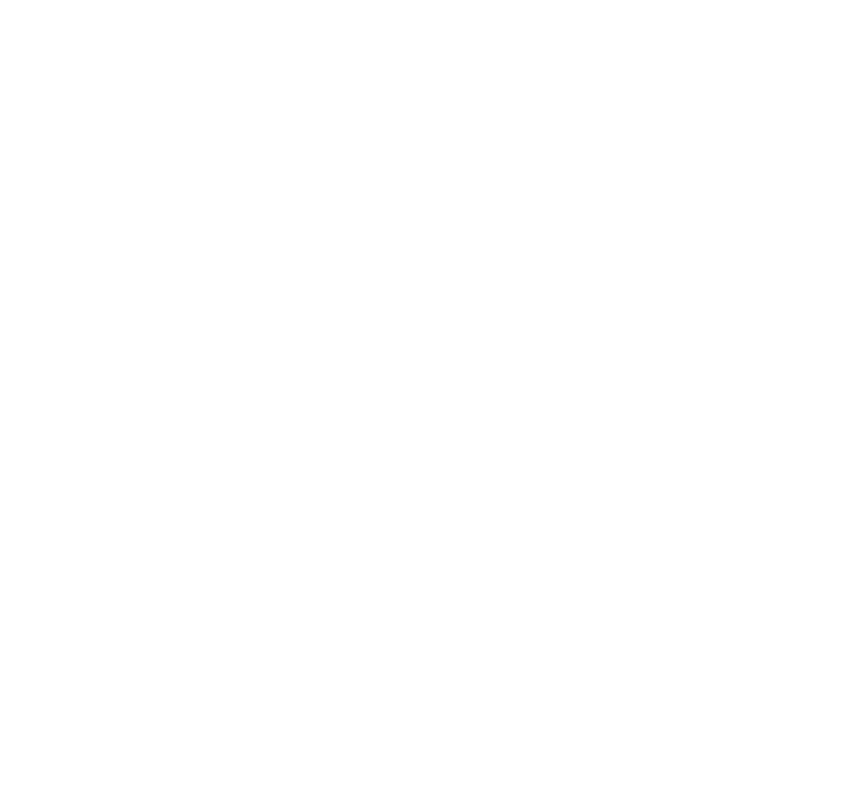
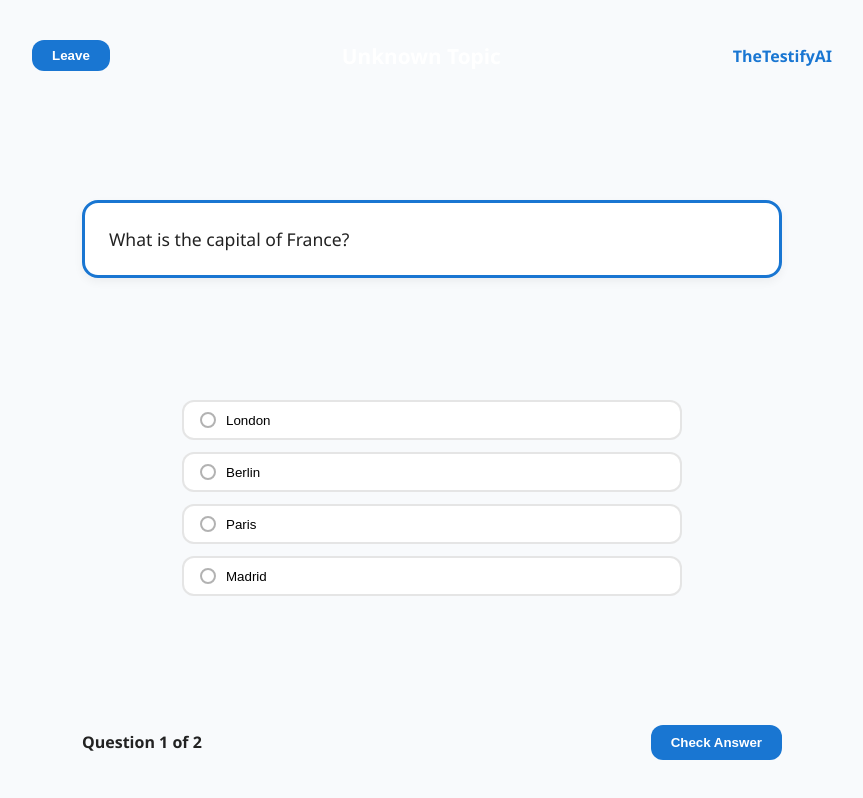
Before and after one commit to christensenandrew455-cell/Testifyai, a Next.js app: page /testchat in a window 1280 px wide. Before the commit this address had no page. Shown: the whole page, without its empty margins (208-1071 px from the left). Built offline with nearby package versions, Linux system fonts and the light colour scheme.

Commit message:
Update page.js

```diff
--- a/app/testchat/page.js
+++ b/app/testchat/page.js
@@ -1,168 +1,260 @@
 "use client";
+import { useState, useEffect } from "react";
+import { useSearchParams, useRouter } from "next/navigation";
 
-import { useState, useEffect } from "react";
-import { useRouter } from "next/navigation";
-import Link from "next/link";
+export default function TestChatPage() {
+  const router = useRouter();
+  const searchParams = useSearchParams();
+  const topic = searchParams.get("topic") || "Unknown Topic";
 
-export default function TestChat() {
-  const router = useRouter();
   const [questions, setQuestions] = useState([]);
-  const [currentQuestion, setCurrentQuestion] = useState(0);
-  const [selectedAnswer, setSelectedAnswer] = useState(null);
-  const [score, setScore] = useState(0);
-  const [showFeedback, setShowFeedback] = useState(false);
-  const [feedbackType, setFeedbackType] = useState(null);
-  const [explanation, setExplanation] = useState("");
+  const [currentIndex, setCurrentIndex] = useState(0);
+  const [selected, setSelected] = useState(null);
+  const [feedback, setFeedback] = useState("");
   const [showNext, setShowNext] = useState(false);
-  const [loadingExplanation, setLoadingExplanation] = useState(false);
 
   useEffect(() => {
-    const savedQuestions = localStorage.getItem("testQuestions");
-    if (savedQuestions) {
-      setQuestions(JSON.parse(savedQuestions));
+    // TEMP MOCK DATA
+    setQuestions([
+      {
+        question: "What is the capital of France?",
+        answers: ["London", "Berlin", "Paris", "Madrid"],
+        correct: 2,
+      },
+      {
+        question: "Which planet is known as the Red Planet?",
+        answers: ["Earth", "Mars", "Jupiter", "Venus"],
+        correct: 1,
+      },
+    ]);
+  }, []);
+
+  const currentQuestion = questions[currentIndex];
+
+  const checkAnswer = () => {
+    if (selected === null) return;
+
+    if (selected === currentQuestion.correct) {
+      setFeedback("✅ Correct!");
     } else {
-      alert("No test found! Returning to home.");
-      router.push("/");
+      setFeedback("❌ Incorrect");
     }
-  }, [router]);
 
-  const handleAnswerClick = (answer) => {
-    setSelectedAnswer(answer);
+    // show feedback for 2 seconds, then show Next button
+    setShowNext(false);
+    setTimeout(() => setShowNext(true), 2000);
   };
 
-  const handleNext = async () => {
-    if (!selectedAnswer) return;
-
-    const currentQ = questions[currentQuestion];
-    const correct = selectedAnswer === currentQ.correct;
-    setFeedbackType(correct ? "correct" : "wrong");
-    setShowFeedback(true);
+  const nextQuestion = () => {
+    setFeedback("");
+    setSelected(null);
     setShowNext(false);
-    setLoadingExplanation(true);
-
-    if (correct) setScore((prev) => prev + 1);
-
-    // 🧠 Fetch factual explanation from AI
-    try {
-      const res = await fetch("/api/generate-test", {
-        method: "POST",
-        headers: { "Content-Type": "application/json" },
-        body: JSON.stringify({
-          question: currentQ.question,
-          correctAnswer: currentQ.correct,
-        }),
-      });
-
-      const data = await res.json();
-      setExplanation(data.explanation || "Explanation unavailable.");
-    } catch (error) {
-      console.error("❌ Failed to get explanation:", error);
-      setExplanation("Explanation unavailable.");
-    }
-
-    setLoadingExplanation(false);
-
-    // ✅ Wait before showing next button
-    setTimeout(() => {
-      setShowNext(true);
-    }, 2000);
-  };
-
-  const handleNextQuestion = () => {
-    setShowFeedback(false);
-    setShowNext(false);
-    setSelectedAnswer(null);
-
-    if (currentQuestion < questions.length - 1) {
-      setCurrentQuestion((prev) => prev + 1);
+    if (currentIndex < questions.length - 1) {
+      setCurrentIndex(currentIndex + 1);
     } else {
-      router.push(`/ad?score=${score}&total=${questions.length}`);
+      alert("✅ Test completed!");
+      router.push("/test");
     }
   };
 
-  if (questions.length === 0) {
+  if (!currentQuestion) {
     return (
-      <div className="min-h-screen flex items-center justify-center bg-orange-50 text-gray-700">
-        <p>Loading questions...</p>
+      <div
+        style={{
+          height: "100vh",
+          display: "flex",
+          justifyContent: "center",
+          alignItems: "center",
+          fontSize: "1.2rem",
+          color: "#333",
+        }}
+      >
+        Loading test...
       </div>
     );
   }
 
-  const current = questions[currentQuestion];
+  return (
+    <div
+      style={{
+        minHeight: "100vh",
+        display: "flex",
+        flexDirection: "column",
+        justifyContent: "space-between",
+        alignItems: "center",
+        backgroundColor: "#f8fafc",
+        color: "#222",
+        padding: "40px 20px",
+        fontFamily: "Segoe UI, Roboto, sans-serif",
+      }}
+    >
+      {/* HEADER */}
+      <div
+        style={{
+          width: "100%",
+          display: "flex",
+          justifyContent: "space-between",
+          alignItems: "center",
+          maxWidth: "800px",
+          marginBottom: "30px",
+        }}
+      >
+        <button
+          onClick={() => router.push("/test")}
+          style={{
+            backgroundColor: "#1976d2",
+            color: "white",
+            border: "none",
+            borderRadius: "12px",
+            padding: "8px 20px",
+            fontWeight: 600,
+            cursor: "pointer",
+          }}
+        >
+          Leave
+        </button>
 
-  return (
-    <div className="min-h-screen flex flex-col items-center justify-center bg-orange-50 text-gray-900 p-6 relative">
-      {/* Leave Test */}
-      <div className="absolute top-4 left-4">
-        <Link href="/" className="text-blue-600 text-lg font-semibold hover:underline">
-          ← Leave Test
-        </Link>
+        <h2 style={{ fontWeight: 800, fontSize: "1.3rem" }}>{topic}</h2>
+
+        <div style={{ fontWeight: 700, color: "#1976d2" }}>TheTestifyAI</div>
       </div>
 
-      <h1 className="text-2xl font-bold text-blue-600 mb-4">TheTestifyAI</h1>
-      <p className="text-gray-700 mb-6">
-        Question {currentQuestion + 1} of {questions.length}
-      </p>
+      {/* QUESTION BOX */}
+      <div
+        style={{
+          border: "3px solid #1976d2",
+          borderRadius: "16px",
+          backgroundColor: "white",
+          width: "100%",
+          maxWidth: "700px",
+          padding: "24px",
+          fontSize: "1.1rem",
+          fontWeight: 500,
+          boxShadow: "0 4px 10px rgba(0,0,0,0.05)",
+        }}
+      >
+        {currentQuestion.question}
+      </div>
 
-      <div className="bg-white shadow-md rounded-2xl p-6 w-11/12 sm:w-2/3 lg:w-1/2">
-        <h2 className="text-xl font-semibold mb-6">{current.question}</h2>
-
-        <div className="space-y-3 mb-6">
-          {(current.answers || current.options || []).map((answer, index) => (
+      {/* ANSWERS */}
+      <div
+        style={{
+          display: "flex",
+          flexDirection: "column",
+          gap: "12px",
+          marginTop: "24px",
+          width: "100%",
+          maxWidth: "500px",
+        }}
+      >
+        {currentQuestion.answers.map((ans, i) => (
           <button
-              key={index}
-              onClick={() => handleAnswerClick(answer)}
-              className={`w-full text-left p-3 rounded-xl border-2 font-medium transition-colors duration-200 ${
-                selectedAnswer === answer
-                  ? "bg-blue-700 border-blue-700 text-white"
-                  : "bg-white border-blue-600 text-blue-600 hover:bg-blue-100"
-              }`}
+            key={i}
+            onClick={() => setSelected(i)}
+            disabled={!!feedback}
+            style={{
+              display: "flex",
+              alignItems: "center",
+              justifyContent: "flex-start",
+              gap: "10px",
+              padding: "10px 16px",
+              borderRadius: "12px",
+              border:
+                selected === i
+                  ? "3px solid #1976d2"
+                  : "2px solid rgba(0,0,0,0.1)",
+              backgroundColor:
+                selected === i ? "rgba(25,118,210,0.1)" : "white",
+              cursor: feedback ? "default" : "pointer",
+              transition: "all 0.2s",
+              fontWeight: 500,
+            }}
           >
-              {answer}
+            <div
+              style={{
+                height: "16px",
+                width: "16px",
+                borderRadius: "50%",
+                border:
+                  selected === i
+                    ? "6px solid #1976d2"
+                    : "2px solid rgba(0,0,0,0.3)",
+              }}
+            ></div>
+            {ans}
           </button>
         ))}
       </div>
 
-        <div className="flex justify-between items-center">
-          <p className="text-gray-600">Score: {score}</p>
-          <button
-            onClick={handleNext}
-            disabled={!selectedAnswer}
-            className={`px-6 py-2 rounded-xl font-semibold transition ${
-              selectedAnswer
-                ? "bg-blue-600 text-white hover:bg-blue-700"
-                : "bg-gray-300 text-gray-600 cursor-not-allowed"
-            }`}
+      {/* BOTTOM BAR */}
+      <div
+        style={{
+          width: "100%",
+          maxWidth: "700px",
+          display: "flex",
+          justifyContent: "space-between",
+          alignItems: "center",
+          marginTop: "30px",
+        }}
       >
-            {currentQuestion === questions.length - 1 ? "Submit" : "Check Answer"}
-          </button>
-        </div>
+        <div style={{ fontWeight: 600 }}>
+          Question {currentIndex + 1} of {questions.length}
         </div>
 
-      {/* ✅ Feedback Overlay */}
-      {showFeedback && (
-        <div
-          onClick={showNext ? handleNextQuestion : undefined}
-          className={`fixed inset-0 flex flex-col items-center justify-center text-white text-center z-50 transition-all duration-700 animate-slide-up ${
-            feedbackType === "correct" ? "bg-green-600" : "bg-red-600"
-          }`}
+        {!feedback && (
+          <button
+            onClick={checkAnswer}
+            style={{
+              backgroundColor: "#1976d2",
+              color: "white",
+              border: "none",
+              borderRadius: "12px",
+              padding: "10px 20px",
+              fontWeight: 700,
+              cursor: "pointer",
+            }}
           >
-          <h2 className="text-6xl font-bold mb-4">
-            {feedbackType === "correct" ? "✅ Correct!" : "❌ Incorrect"}
-          </h2>
-
-          <p className="text-xl mb-6 px-8 max-w-xl">
-            {loadingExplanation ? "Loading explanation..." : explanation}
-          </p>
+            Check Answer
+          </button>
+        )}
 
         {showNext && (
           <button
-              onClick={handleNextQuestion}
-              className="bg-white text-gray-800 px-6 py-3 rounded-xl font-semibold hover:bg-gray-100 transition"
+            onClick={nextQuestion}
+            style={{
+              backgroundColor: "#1976d2",
+              color: "white",
+              border: "none",
+              borderRadius: "12px",
+              padding: "10px 20px",
+              fontWeight: 700,
+              cursor: "pointer",
+            }}
           >
-              Next Question →
+            Next Question
           </button>
         )}
+      </div>
+
+      {/* FEEDBACK OVERLAY */}
+      {feedback && (
+        <div
+          style={{
+            position: "fixed",
+            bottom: "100px",
+            backgroundColor: "rgba(255,255,255,0.95)",
+            border: "2px solid #1976d2",
+            borderRadius: "12px",
+            padding: "14px 28px",
+            fontSize: "1.2rem",
+            fontWeight: 700,
+            color: "#1976d2",
+            boxShadow: "0 2px 10px rgba(0,0,0,0.1)",
+            opacity: feedback ? 1 : 0,
+            transition: "opacity 0.3s ease-in-out",
+          }}
+        >
+          {feedback}
         </div>
       )}
     </div>
```
Lines whose indentation alone changed are shown as unchanged.
